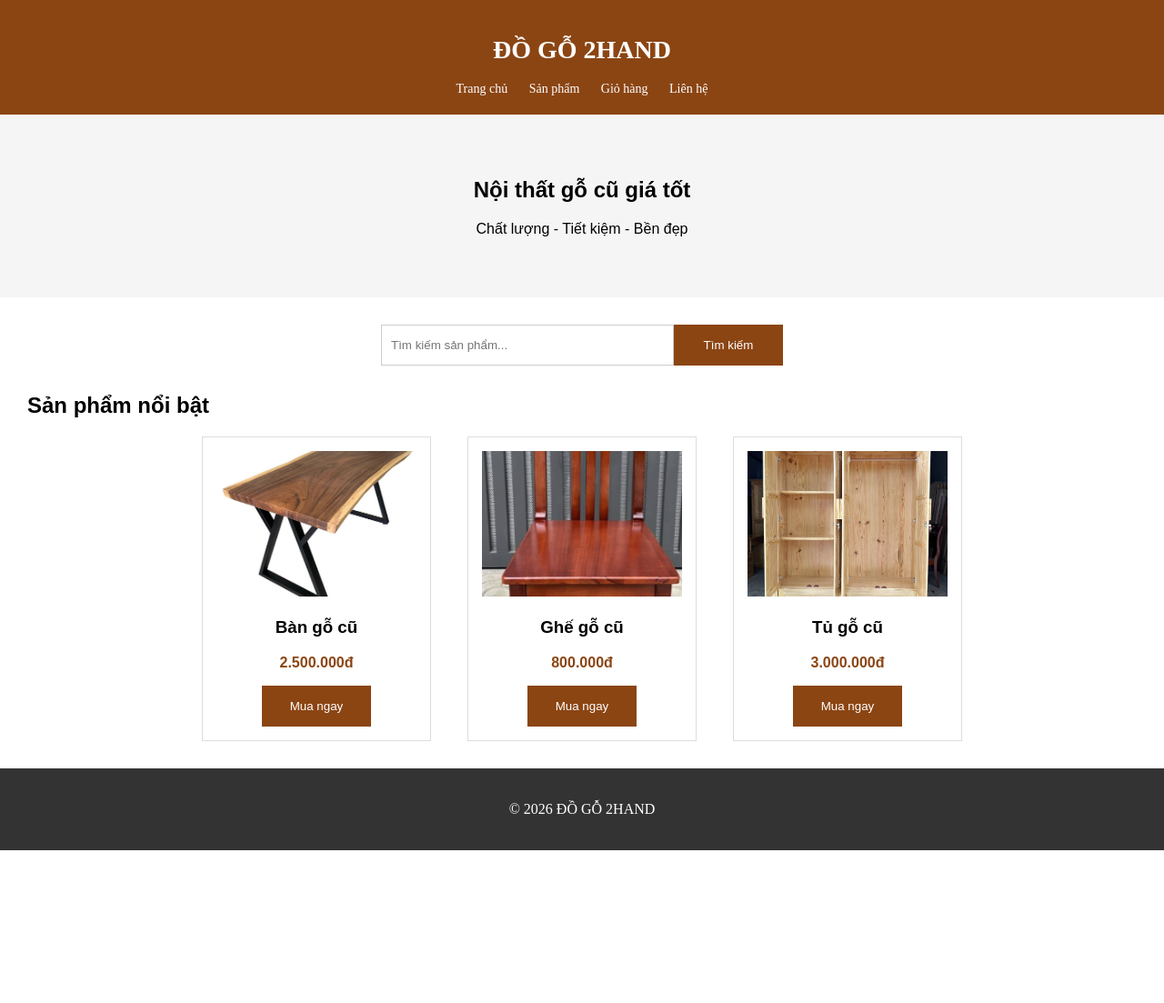
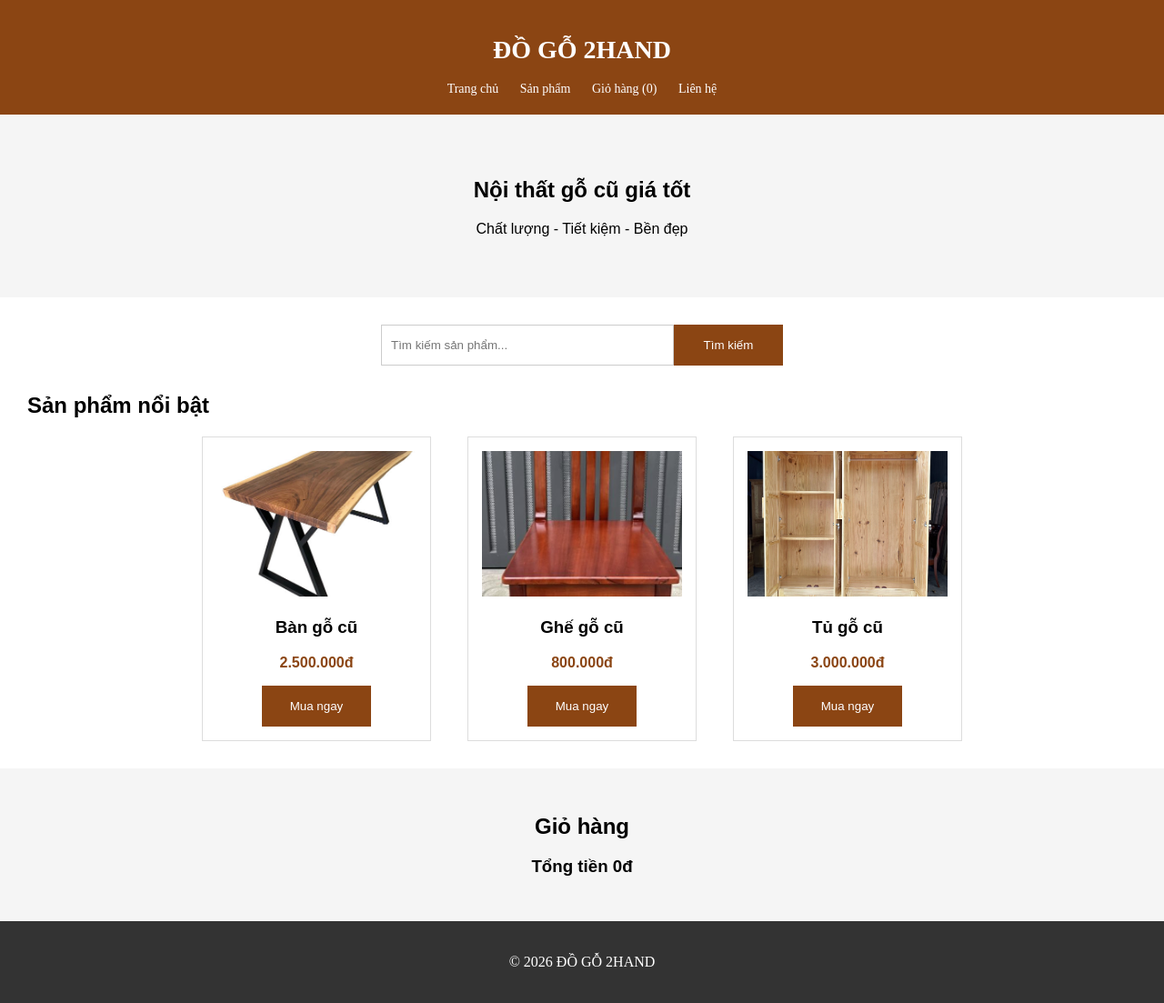
Before and after one commit to trungnt2026/Used-wooden-furniture-business, a PHP site: page / in a window 1280 px wide. Shown: the whole page at 91% size. Before the commit the page ends 935 px from the top, so only its background shows below. Run offline with PHP 8.4, Linux system fonts and the light colour scheme.

Commit message:
update cart

```diff
--- a/src/index.html
+++ b/src/index.html
@@ -14,7 +14,7 @@
     <nav>
         <a href="#">Trang chủ</a>
         <a href="#">Sản phẩm</a>
-        <a href="#">Giỏ hàng</a>
+        <a href="#cart">Giỏ hàng (<span id="cartCount">0</span>)</a>
         <a href="#">Liên hệ</a>
     </nav>
 </header>
@@ -39,25 +39,39 @@
         <img src="./img/ban-go.png" alt="Bàn gỗ cũ">
         <h3>Bàn gỗ cũ</h3>
         <p>2.500.000đ</p>
-        <button>Mua ngay</button>
+        <button onclick="addToCart('Bàn gỗ cũ', 2500000)">
+            Mua ngay
+        </button>
     </div>
 
     <div class="product" data-name="ghế gỗ cũ">
         <img src="./img/ghe-go.png" alt="Ghế gỗ cũ">
         <h3>Ghế gỗ cũ</h3>
         <p>800.000đ</p>
-        <button>Mua ngay</button>
+        <button onclick="addToCart('Ghế gỗ cũ', 800000)">
+            Mua ngay
+        </button>
     </div>
 
     <div class="product" data-name="tủ gỗ cũ">
         <img src="./img/tu-go.png" alt="Tủ gỗ cũ">
         <h3>Tủ gỗ cũ</h3>
         <p>3.000.000đ</p>
-        <button>Mua ngay</button>
+        <button onclick="addToCart('Tủ gỗ cũ', 3000000)">
+            Mua ngay
+        </button>
 
     </div>
 </div>
 
+</section>
+
+<section class="cart-section" id="cart">
+    <h2>Giỏ hàng</h2>
+
+    <ul id="cartItems"></ul>
+
+    <h3>Tổng tiền <span id="totalPrice">0</span>đ</h3>
 </section>
 
 <footer>
--- a/src/script.js
+++ b/src/script.js
@@ -1,3 +1,4 @@
+// Tim san pham
 let searchInput = document.getElementById('searchInput');
 let products = document.querySelectorAll('.product');
 
@@ -9,10 +10,36 @@ searchInput.addEventListener("keyup", function() {
 
         if (name.includes(keyword)) {
             product.style.display = "block";
-
-        }else {
+        } else {
             product.style.display = "none";
         }
-
     });
 });
+
+// gio hang
+
+let cart = [];
+let total = 0;
+
+function addToCart(name, price) {
+
+    cart.push ({
+        name: name,
+        price: price
+    });
+
+    total = total + price;
+
+    document.getElementById("cartCount").innerText = cart.length;
+
+    let cartItems = document.getElementById("cartItems");
+
+    let li = document.createElement("li");
+    li.innerText = name + " - " + price.toLocaleString() + "đ";
+
+    cartItems.appendChild(li);
+
+    document.getElementById("totalPrice").innerText = total.toLocaleString();
+
+    alert("Đã thêm " + name + " vào giỏ hàng!");
+}
--- a/src/style.css
+++ b/src/style.css
@@ -95,3 +95,19 @@ footer {
     text-align: center;
     padding: 20px;
 }
+
+.cart-section {
+    padding: 30px;
+    background-color: #f5f5f5;
+    text-align: center;
+}
+
+#cartItems {
+    list-style: none;
+    padding: 0;
+}
+
+#cartItems li {
+    margin: 10px;
+    font-weight: bold;
+}
```
